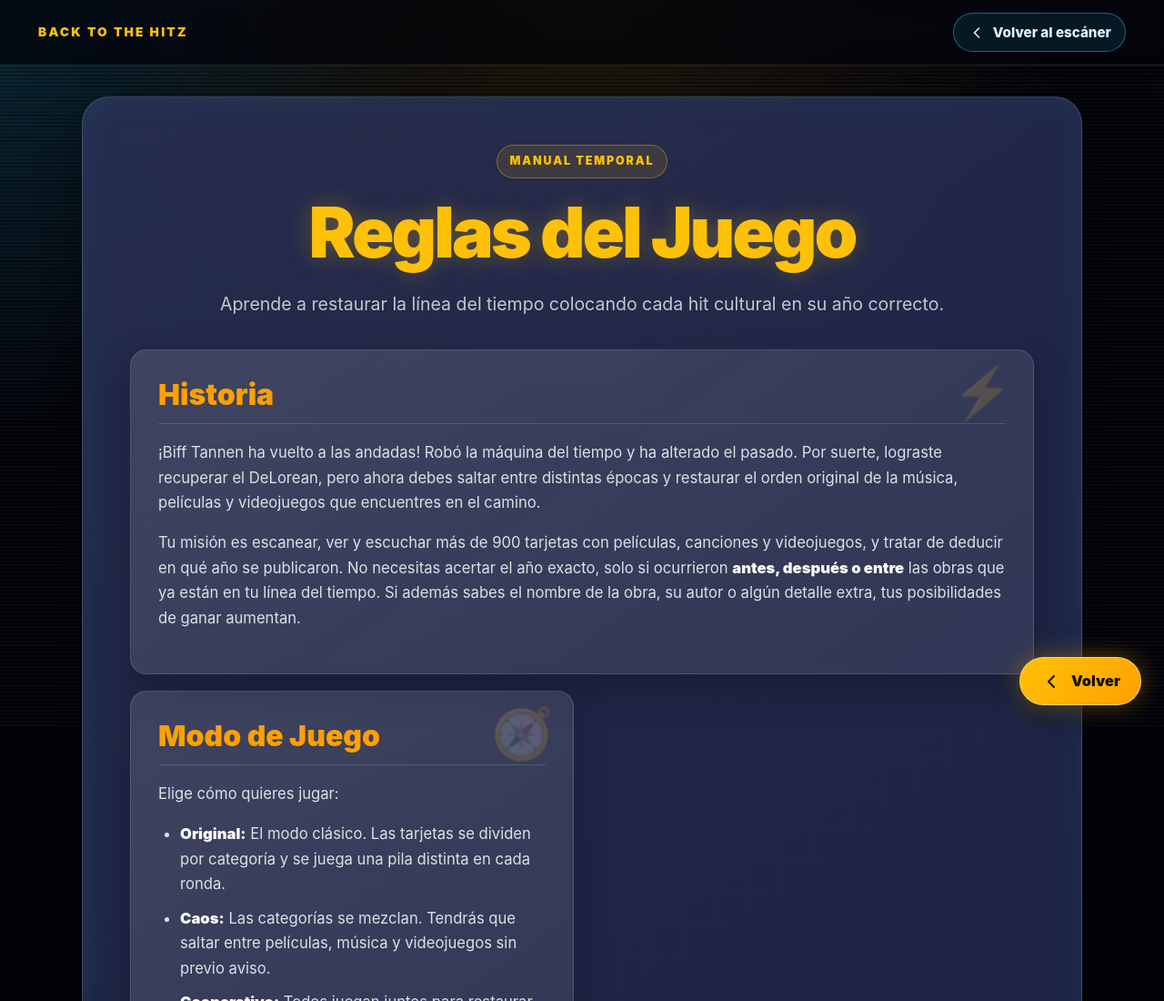
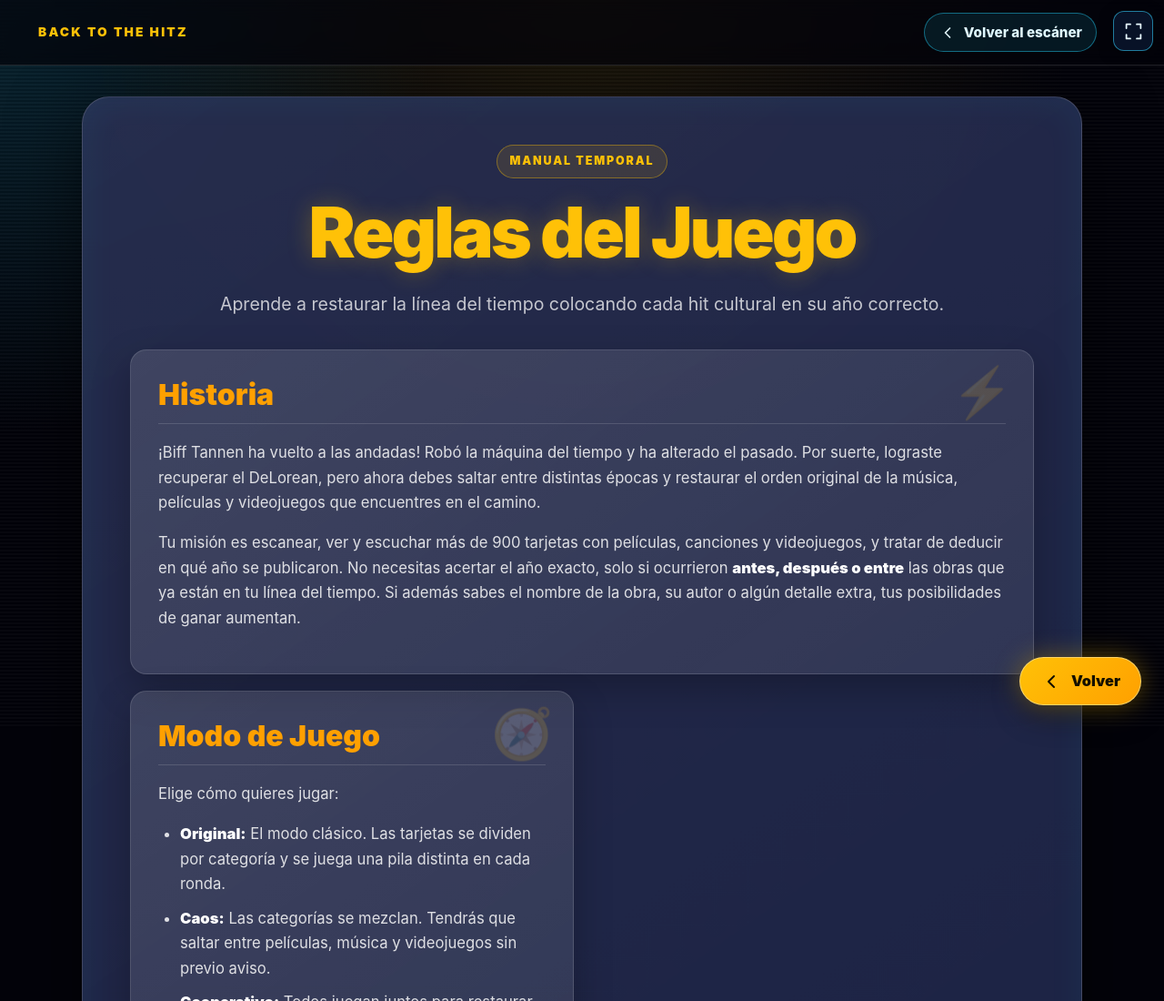
Before and after one commit to alfredolvera/BackToTheHitz, a website: page rules.html in a window 1280 px wide. Shown: the top 1100 px of the page at 91% size. Drawn offline with Linux system fonts and the light colour scheme.

Commit message:
Add fullscreen toggle across game screens

```diff
--- /dev/null
+++ b/fullscreen.css
@@ -0,0 +1,45 @@
+.fullscreen-toggle {
+    position: fixed;
+    top: calc(12px + env(safe-area-inset-top, 0px));
+    right: calc(12px + env(safe-area-inset-right, 0px));
+    z-index: 500;
+    display: grid;
+    place-items: center;
+    width: 44px;
+    height: 44px;
+    padding: 0;
+    border: 1px solid rgba(53, 212, 255, 0.55);
+    border-radius: 12px;
+    background: rgba(9, 20, 43, 0.92);
+    color: #e8faff;
+    box-shadow: 0 4px 18px rgba(0, 0, 0, 0.3);
+    cursor: pointer;
+    -webkit-tap-highlight-color: transparent;
+}
+
+.fullscreen-toggle:hover {
+    background: rgba(20, 55, 83, 0.97);
+}
+
+.fullscreen-toggle:focus-visible {
+    outline: 3px solid #35d4ff;
+    outline-offset: 3px;
+}
+
+.fullscreen-toggle svg {
+    width: 21px;
+    height: 21px;
+}
+
+.fullscreen-toggle .fullscreen-exit,
+.fullscreen-toggle.is-fullscreen .fullscreen-enter {
+    display: none;
+}
+
+.fullscreen-toggle.is-fullscreen .fullscreen-exit {
+    display: block;
+}
+
+.fullscreen-toggle[hidden] {
+    display: none !important;
+}
--- /dev/null
+++ b/fullscreen.js
@@ -0,0 +1,36 @@
+(() => {
+    const button = document.getElementById('fullscreen-toggle');
+    if (!button) return;
+
+    const root = document.documentElement;
+    const request = root.requestFullscreen || root.webkitRequestFullscreen;
+    const exit = document.exitFullscreen || document.webkitExitFullscreen;
+    if (typeof request !== 'function' || typeof exit !== 'function' || document.fullscreenEnabled === false) {
+        button.hidden = true;
+        return;
+    }
+
+    const isFullscreen = () => Boolean(document.fullscreenElement || document.webkitFullscreenElement);
+    const update = () => {
+        const active = isFullscreen();
+        const label = active ? 'Salir de pantalla completa' : 'Activar pantalla completa';
+        button.classList.toggle('is-fullscreen', active);
+        button.setAttribute('aria-pressed', String(active));
+        button.setAttribute('aria-label', label);
+        button.title = label;
+    };
+
+    button.addEventListener('click', () => {
+        try {
+            const result = isFullscreen() ? exit.call(document) : request.call(root);
+            if (result && typeof result.catch === 'function') {
+                result.catch(error => console.warn('No se pudo cambiar a pantalla completa:', error));
+            }
+        } catch (error) {
+            console.warn('No se pudo cambiar a pantalla completa:', error);
+        }
+    });
+    document.addEventListener('fullscreenchange', update);
+    document.addEventListener('webkitfullscreenchange', update);
+    update();
+})();
--- a/package.json
+++ b/package.json
@@ -1,7 +1,7 @@
 {
   "name": "back-to-the-hitz",
   "private": true,
-  "version": "2026.3.4",
+  "version": "2026.3.5",
   "type": "module",
   "scripts": {
     "test": "node --test test/*.test.cjs test/*.test.mjs"
--- a/rules.css
+++ b/rules.css
@@ -57,7 +57,7 @@ a:focus-visible {
     align-items: center;
     justify-content: space-between;
     gap: 16px;
-    padding: 14px clamp(16px, 4vw, 42px);
+    padding: 14px max(74px, 4vw) 14px clamp(16px, 4vw, 42px);
     border-bottom: 1px solid rgba(255, 255, 255, 0.12);
     background: rgba(3, 3, 10, 0.72);
     backdrop-filter: blur(12px);
@@ -319,7 +319,7 @@ strong {
 
 @media (max-width: 560px) {
     .rules-topbar {
-        padding: 12px 14px;
+        padding: 12px 70px 12px 14px;
     }
 
     .rules-brand {
--- a/rules.html
+++ b/rules.html
@@ -9,8 +9,15 @@
     <meta name="robots" content="noindex, nofollow">
 
     <link rel="stylesheet" href="rules.css">
+    <link rel="stylesheet" href="fullscreen.css">
 </head>
 <body>
+    <button id="fullscreen-toggle" class="fullscreen-toggle" type="button" aria-label="Activar pantalla completa" aria-pressed="false" title="Activar pantalla completa">
+        <svg viewBox="0 0 24 24" fill="none" stroke="currentColor" stroke-width="2" stroke-linecap="round" stroke-linejoin="round" aria-hidden="true">
+            <path class="fullscreen-enter" d="M8 3H3v5m13-5h5v5M3 16v5h5m13-5v5h-5"/>
+            <path class="fullscreen-exit" d="M3 8h5V3m13 5h-5V3M3 16h5v5m13-5h-5v5"/>
+        </svg>
+    </button>
     <nav class="rules-topbar" aria-label="Navegación de reglas">
         <span class="rules-brand">Back to the Hitz</span>
         <a href="index.html" class="topbar-link">
@@ -111,5 +118,6 @@
          <svg xmlns="http://www.w3.org/2000/svg" width="24" height="24" viewBox="0 0 24 24" fill="none" stroke="currentColor" stroke-width="2" stroke-linecap="round" stroke-linejoin="round"><polyline points="15 18 9 12 15 6"></polyline></svg>
         <span>Volver</span>
     </a>
+    <script src="fullscreen.js"></script>
 </body>
 </html>
--- a/sw.js
+++ b/sw.js
@@ -1,4 +1,4 @@
-const CACHE_NAME = 'back-to-the-hitz-v34';
+const CACHE_NAME = 'back-to-the-hitz-v35';
 
 const URLS_TO_CACHE = [
   '/',
@@ -8,6 +8,8 @@ const URLS_TO_CACHE = [
   'rules.html',
   'style.css',
   'rules.css',
+  'fullscreen.css',
+  'fullscreen.js',
   'script.js',
   'manifest.json',
   'weblogo.png',
```
Also changed, not shown: guest.html (+8 -0 lines), index.html (+10 -1 lines), test/fullscreen.test.cjs (added, +59 -0 lines), 1 other file.
